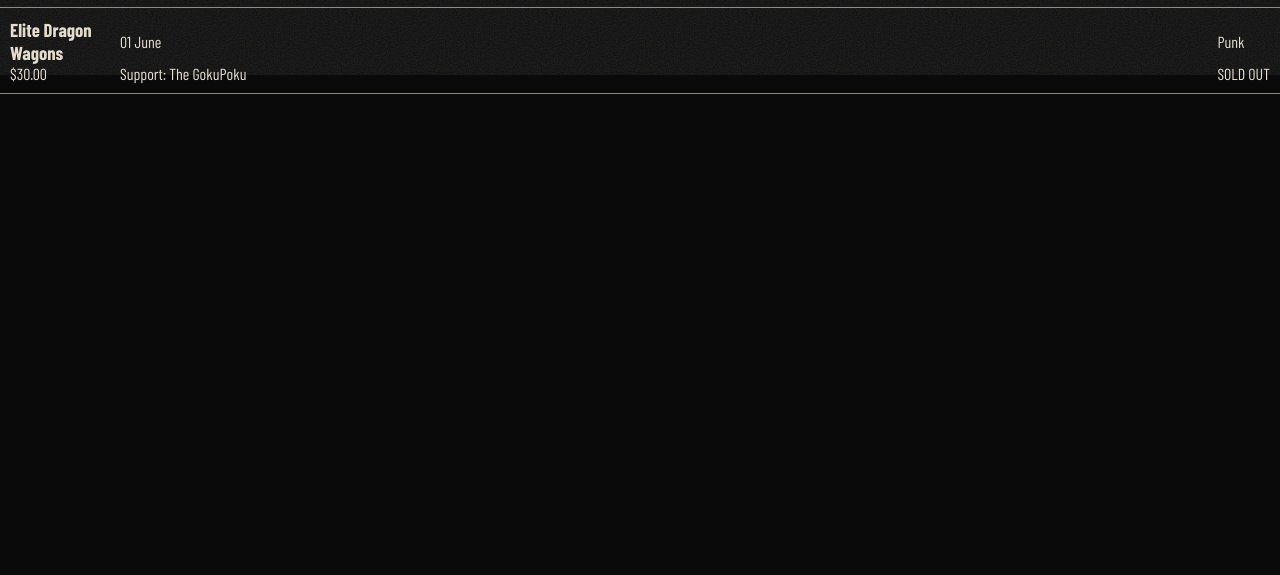
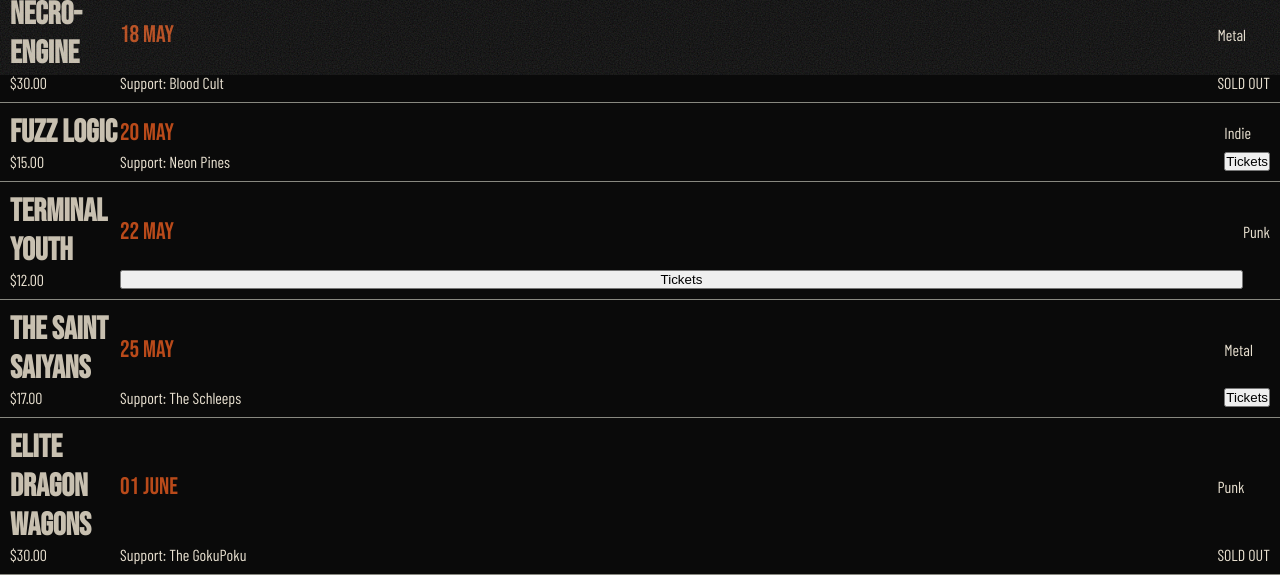
Before and after one commit to AngryGrizzlyBear/The-Rusty-Nail-Project, a plain HTML site: page events.html in a window 1280 px wide. Shown: the part 725-1300 px from the top of the page. Before the commit the page ends 819 px from the top, so only its background shows below. Drawn offline with nearby package versions, Linux system fonts and the light colour scheme; a web font is replaced by a local one.

Commit message:
Styled .event-card > h3

```diff
--- a/style.css
+++ b/style.css
@@ -116,6 +116,17 @@ nav li a {
 
 }
 
+.date {
+color: var(--rust);
+font-family: var(--display-font);
+font-size: 1.5rem;
+}
+
+.event-card > h3 {
+    font-family: var(--display-font);
+    font-size: 2rem;
+    color: var(--grey-light);
+}
 
 #hamburger {
     display: flex;
```
